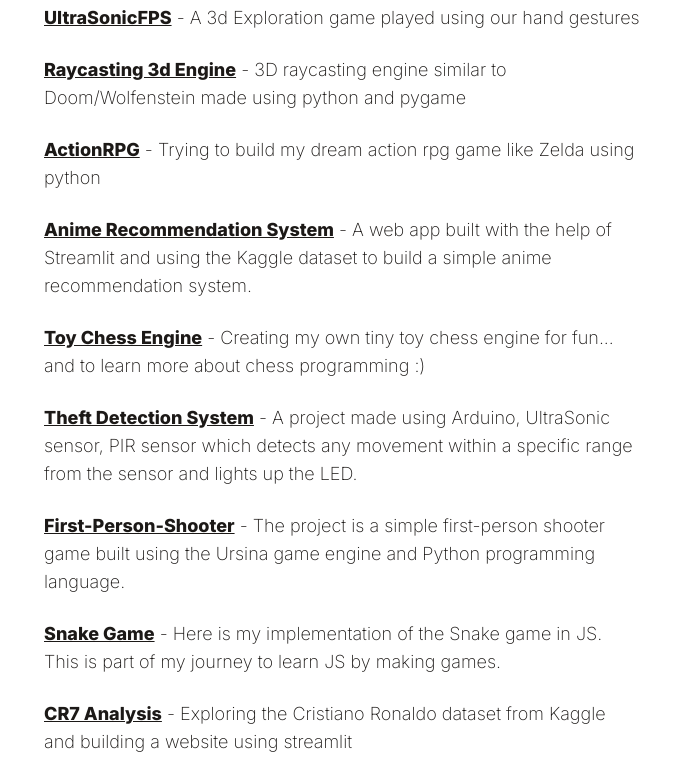
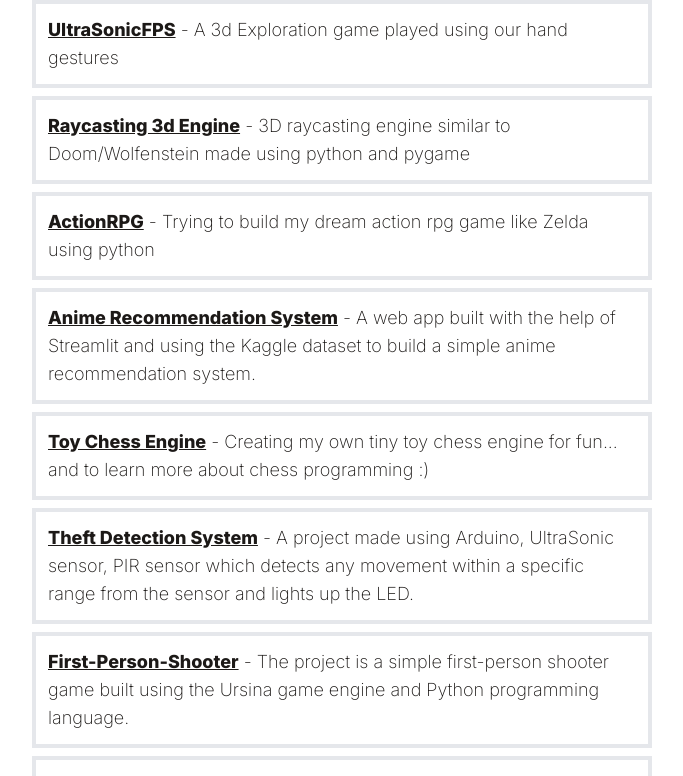
Before and after one commit to theyashwanthsai/DigitalGarden, a React (Vite) app: page /projects in a window 1280 px wide. Shown: the part 360-1136 px from the top of the page, without its empty margins (298-981 px from the left). Built offline with nearby package versions, Linux system fonts and the light colour scheme; a web font is replaced by a local one.

Commit message:
projects

```diff
--- a/src/components/Projects.jsx
+++ b/src/components/Projects.jsx
@@ -11,16 +11,16 @@
         Projects are what I have been building from the past two years.
         Here are few of the projects I built while exploring various fields of interest. </p>
       <div className="md:w-2/4 ">
-      <p className="p-3 text-lg"><a className= "underline font-semibold" href = "https://github.com/theyashwanthsai/UltrasonicFPS">UltraSonicFPS</a> - A 3d Exploration game played using our hand gestures</p>
-      <p className="p-3 text-lg"><a className= "underline font-semibold" href = "https://github.com/theyashwanthsai/raycasting-3d-engine">Raycasting 3d Engine</a> - 3D raycasting engine similar to Doom/Wolfenstein made using python and pygame</p>
-      <p className="p-3 text-lg"><a className= "underline font-semibold" href = "https://github.com/theyashwanthsai/ActionRPG-Pygame">ActionRPG</a> - Trying to build my dream action rpg game like Zelda using python</p>
-      <p className="p-3 text-lg"><a className= "underline font-semibold" href = "https://github.com/theyashwanthsai/Anime-Recommendation-System">Anime Recommendation System</a> - A web app built with the help of Streamlit and using the Kaggle dataset to build a simple anime recommendation system.</p>
-      <p className="p-3 text-lg"><a className= "underline font-semibold" href = "https://github.com/theyashwanthsai/ToyChessEngine">Toy Chess Engine</a> - Creating my own tiny toy chess engine for fun... and to learn more about chess programming :)</p>
-      <p className="p-3 text-lg"><a className= "underline font-semibold" href = "https://github.com/theyashwanthsai/Theft-Detection_System">Theft Detection System</a> - A project made using Arduino, UltraSonic sensor, PIR sensor which detects any movement within a specific range from the sensor and lights up the LED.</p>
-      <p className="p-3 text-lg"><a className= "underline font-semibold" href = "https://github.com/theyashwanthsai/First-Person-Shooter">First-Person-Shooter</a> - The project is a simple first-person shooter game built using the Ursina game engine and Python programming language.</p>
-      <p className="p-3 text-lg"><a className= "underline font-semibold" href = "https://github.com/theyashwanthsai/Snake-Game">Snake Game</a> - Here is my implementation of the Snake game in JS. This is part of my journey to learn JS by making games.</p>
-      <p className="p-3 text-lg"><a className= "underline font-semibold" href = "https://github.com/theyashwanthsai/CR7-Analysis">CR7 Analysis</a> - Exploring the Cristiano Ronaldo dataset from Kaggle and building a website using streamlit</p>
-      <p className="p-3 text-lg"><a className= "underline font-semibold" href = "https://github.com/acmpesuecc/TwitterBotCryptocurrencyPrice">CryptoTwitterBOT</a> - A twitter bot which tweets cryptocurrency prices. Made using tweepy and uses coingecko api</p>
+      <p className="p-3 mt-2 text-lg border-4"><a className= "underline font-semibold" href = "https://github.com/theyashwanthsai/UltrasonicFPS">UltraSonicFPS</a> - A 3d Exploration game played using our hand gestures</p>
+      <p className="p-3 mt-2 text-lg border-4"><a className= "underline font-semibold" href = "https://github.com/theyashwanthsai/raycasting-3d-engine">Raycasting 3d Engine</a> - 3D raycasting engine similar to Doom/Wolfenstein made using python and pygame</p>
+      <p className="p-3 text-lg mt-2 border-4"><a className= "underline font-semibold" href = "https://github.com/theyashwanthsai/ActionRPG-Pygame">ActionRPG</a> - Trying to build my dream action rpg game like Zelda using python</p>
+      <p className="p-3 text-lg mt-2 border-4"><a className= "underline font-semibold" href = "https://github.com/theyashwanthsai/Anime-Recommendation-System">Anime Recommendation System</a> - A web app built with the help of Streamlit and using the Kaggle dataset to build a simple anime recommendation system.</p>
+      <p className="p-3 text-lg mt-2 border-4"><a className= "underline font-semibold" href = "https://github.com/theyashwanthsai/ToyChessEngine">Toy Chess Engine</a> - Creating my own tiny toy chess engine for fun... and to learn more about chess programming :)</p>
+      <p className="p-3 text-lg mt-2 border-4"><a className= "underline font-semibold" href = "https://github.com/theyashwanthsai/Theft-Detection_System">Theft Detection System</a> - A project made using Arduino, UltraSonic sensor, PIR sensor which detects any movement within a specific range from the sensor and lights up the LED.</p>
+      <p className="p-3 text-lg mt-2 border-4"><a className= "underline font-semibold" href = "https://github.com/theyashwanthsai/First-Person-Shooter">First-Person-Shooter</a> - The project is a simple first-person shooter game built using the Ursina game engine and Python programming language.</p>
+      <p className="p-3 text-lg mt-2 border-4"><a className= "underline font-semibold" href = "https://github.com/theyashwanthsai/Snake-Game">Snake Game</a> - Here is my implementation of the Snake game in JS. This is part of my journey to learn JS by making games.</p>
+      <p className="p-3 text-lg mt-2 border-4"><a className= "underline font-semibold" href = "https://github.com/theyashwanthsai/CR7-Analysis">CR7 Analysis</a> - Exploring the Cristiano Ronaldo dataset from Kaggle and building a website using streamlit</p>
+      <p className="p-3 text-lg mt-2 border-4"><a className= "underline font-semibold" href = "https://github.com/acmpesuecc/TwitterBotCryptocurrencyPrice">CryptoTwitterBOT</a> - A twitter bot which tweets cryptocurrency prices. Made using tweepy and uses coingecko api</p>
 
 
 
```
